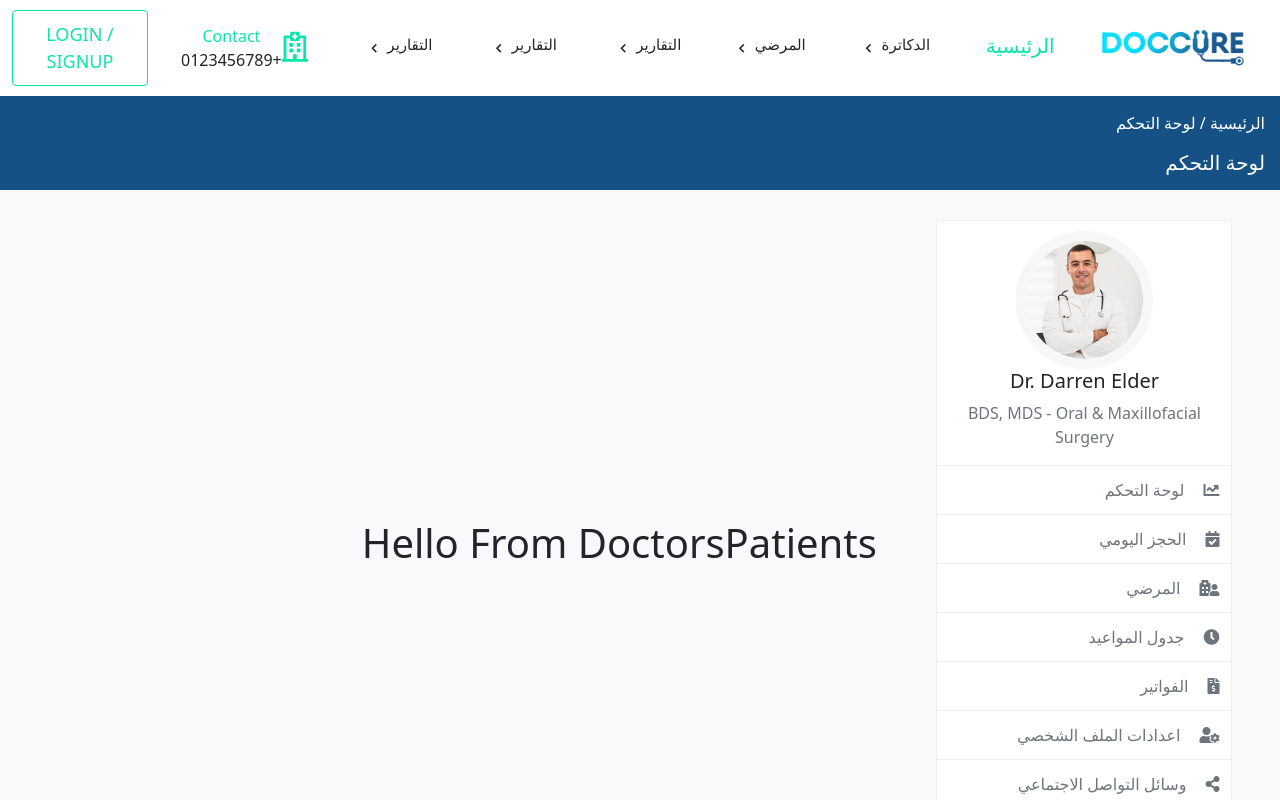
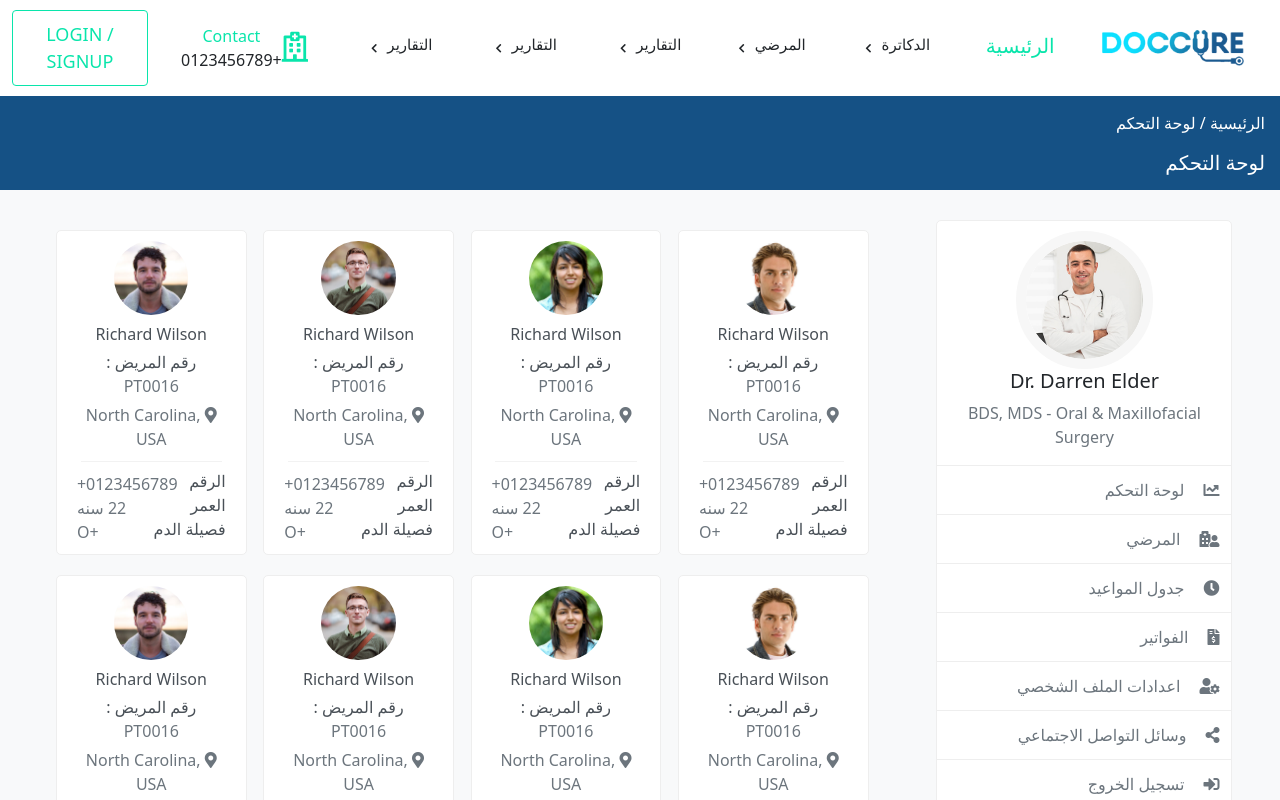
Before and after one commit to awny277/elmahalla-doctors, a React (Create React App) app: page /dashBoard/doctorsPatients in a window 1280 px wide. Shown: the top 800 px of the page. Built offline with nearby package versions, Linux system fonts and the light colour scheme.

Commit message:
https://github.com/awny277/elmahalla-doctors

```diff
--- a/src/components/Doctors/DashBoard/DashSideBar/DashSideBar.jsx
+++ b/src/components/Doctors/DashBoard/DashSideBar/DashSideBar.jsx
@@ -15,13 +15,13 @@ const DashSideBar = () => {
             <i className="fas fa-chart-line"></i>
             <NavLink to="/dashBoard/bookingDoctor">لوحة التحكم</NavLink>
           </li>
-          <li>
+          {/* <li>
             <i className="fas fa-calendar-check"></i>
             <NavLink to="/dashBoard/doctorsPatients">الحجز اليومي</NavLink>
-          </li>
+          </li> */}
           <li>
             <i className="fas fa-hospital-user"></i>
-            <NavLink to="/">المرضي</NavLink>
+            <NavLink to="/dashBoard/doctorsPatients">المرضي</NavLink>
           </li>
           <li>
             <i className="fas fa-clock"></i>
--- a/src/components/Doctors/DashBoard/DoctorsPatients/DoctorsPatients.jsx
+++ b/src/components/Doctors/DashBoard/DoctorsPatients/DoctorsPatients.jsx
@@ -1,7 +1,71 @@
 import React from 'react';
+import { Col, Container, Row } from 'react-bootstrap';
+import { patient } from '../../patient/patientDetails';
 import './index.css'
 const DoctorsPatients = () => {
-  return (<h1>hello from DoctorsPatients</h1>);
+  return (
+    <React.Fragment>
+      {/* <Container>
+        <Row>
+          {patient.map((ele, indx) => (
+            <Col xs={6} sm={4} md={4} xl={3} key={indx} className="DoctorsPatients text-center">
+              <div className="imgCont">
+                <img src={`/img/patients/${ele.imgUrl}`} alt="" />
+              </div>
+              <h6 className="" >{ele.name}</h6>
+              <p>رقم المريض : <span>{ele.id}</span></p>
+              <div className="location">
+                <i className="fas fa-map-marker-alt"></i>
+                <span>{ele.location}</span>
+              </div>
+              <hr />
+              <div className="d-flex justify-content-between">
+                <h6>الرقم</h6>
+                <span>0123456789+</span>
+              </div>
+              <div className="d-flex justify-content-between">
+                <h6>العمر</h6>
+                <span>{ele.Age} سنه</span>
+              </div>
+              <div className="d-flex justify-content-between">
+                <h6>فصيلة الدم</h6>
+                <span>+O</span>
+              </div>
+            </Col>
+          ))}
+        </Row>
+      </Container> */}
+      <div className="DoctorsPatientsCont">
+        {patient.map((ele, indx) => (
+          <div key={indx} className="DoctorsPatients text-center">
+            <div className="imgCont">
+              <img src={`/img/patients/${ele.imgUrl}`} alt="" />
+            </div>
+            <h6 className="" >{ele.name}</h6>
+            <p>رقم المريض : <span>{ele.id}</span></p>
+            <div className="location">
+              <i className="fas fa-map-marker-alt"></i>
+              <span>{ele.location}</span>
+            </div>
+            <hr />
+            <div className="d-flex justify-content-between">
+              <h6>الرقم</h6>
+              <span>0123456789+</span>
+            </div>
+            <div className="d-flex justify-content-between">
+              <h6>العمر</h6>
+              <span>{ele.Age} سنه</span>
+            </div>
+            <div className="d-flex justify-content-between">
+              <h6>فصيلة الدم</h6>
+              <span>+O</span>
+            </div>
+          </div>
+        ))}
+      </div>
+
+    </React.Fragment>
+  );
 }
 
 export default DoctorsPatients;
--- a/src/components/Doctors/DashBoard/DoctorsPatients/index.css
+++ b/src/components/Doctors/DashBoard/DoctorsPatients/index.css
@@ -0,0 +1,47 @@
+/* start DoctorsPatients */
+.DoctorsPatientsCont{
+  display: flex;
+  justify-content: space-around;
+  flex-wrap: wrap;
+}
+.DoctorsPatients {
+  background-color: var(--bs-white);
+  margin: 10px 0 ;
+  padding: 10px 20px;
+  border: 1px solid #eee;
+  border-radius: 5px;
+  -webkit-border-radius: 5px;
+  -moz-border-radius: 5px;
+  -ms-border-radius: 5px;
+  -o-border-radius: 5px;
+  flex-basis: 23%;
+}
+.imgCont {
+  width: 50%;
+  border-radius: 50%;
+  -webkit-border-radius: 50%;
+  -moz-border-radius: 50%;
+  -ms-border-radius: 50%;
+  -o-border-radius: 50%;
+  overflow: hidden;
+  margin-bottom: 10px;
+}
+.imgCont img {
+  width: 100%;
+}
+.DoctorsPatients hr{
+  color: rgb(204, 204, 204);
+  height: 0.5px;
+}
+.DoctorsPatients p {
+  margin-bottom: 5px;
+  color: var(--bs-gray-700);
+}
+.DoctorsPatients h6 {
+  color: var(--bs-gray-700);
+  margin-bottom: 5px;
+}
+.DoctorsPatients span ,
+.DoctorsPatients i{
+  color: var(--bs-gray-600);
+}
--- a/src/components/Doctors/DashBoard/index.css
+++ b/src/components/Doctors/DashBoard/index.css
@@ -15,4 +15,5 @@
 }
 .DashBoard .row {
   justify-content: space-evenly;
+  align-items: flex-start;
 }
--- a/src/components/Doctors/patient/patientDetails.jsx
+++ b/src/components/Doctors/patient/patientDetails.jsx
@@ -1,5 +1,10 @@
 export let patient = [
-  { name: "Richard Wilson ", id: "#PT0016", date: "11 Nov 2019", time: "10.00 AM", type: "old Patient", paid: "$150", imgUrl: "patient.jpg" },
-  { name: "Richard Wilson ", id: "#PT0016", date: "11 Nov 2019", time: "10.00 AM", type: "New Patient", paid: "$200", imgUrl: "patient1.jpg" },
-  { name: "Richard Wilson ", id: "#PT0016", date: "11 Nov 2019", time: "10.00 AM", type: "New Patient", paid: "$75", imgUrl: "patient2.jpg" },
+  { name: "Richard Wilson ", id: "PT0016", location: " North Carolina, USA", date: "11 Nov 2019", time: "10.00 AM", type: "old Patient", paid: "$150", imgUrl: "patient.jpg", BloodGroup: "O+", Age: 22 },
+  { name: "Richard Wilson ", id: "PT0016", location: " North Carolina, USA", date: "11 Nov 2019", time: "10.00 AM", type: "New Patient", paid: "$200", imgUrl: "patient1.jpg", BloodGroup: "O+", Age: 22 },
+  { name: "Richard Wilson ", id: "PT0016", location: " North Carolina, USA", date: "11 Nov 2019", time: "10.00 AM", type: "New Patient", paid: "$75", imgUrl: "patient2.jpg", BloodGroup: "O+", Age: 22 },
+  { name: "Richard Wilson ", id: "PT0016", location: " North Carolina, USA", date: "11 Nov 2019", time: "10.00 AM", type: "New Patient", paid: "$75", imgUrl: "patient3.jpg", BloodGroup: "O+", Age: 22 },
+  { name: "Richard Wilson ", id: "PT0016", location: " North Carolina, USA", date: "11 Nov 2019", time: "10.00 AM", type: "old Patient", paid: "$150", imgUrl: "patient.jpg", BloodGroup: "O+", Age: 22 },
+  { name: "Richard Wilson ", id: "PT0016", location: " North Carolina, USA", date: "11 Nov 2019", time: "10.00 AM", type: "New Patient", paid: "$200", imgUrl: "patient1.jpg", BloodGroup: "O+", Age: 22 },
+  { name: "Richard Wilson ", id: "PT0016", location: " North Carolina, USA", date: "11 Nov 2019", time: "10.00 AM", type: "New Patient", paid: "$75", imgUrl: "patient2.jpg", BloodGroup: "O+", Age: 22 },
+  { name: "Richard Wilson ", id: "PT0016", location: " North Carolina, USA", date: "11 Nov 2019", time: "10.00 AM", type: "New Patient", paid: "$75", imgUrl: "patient3.jpg", BloodGroup: "O+", Age: 22 },
 ]
```
